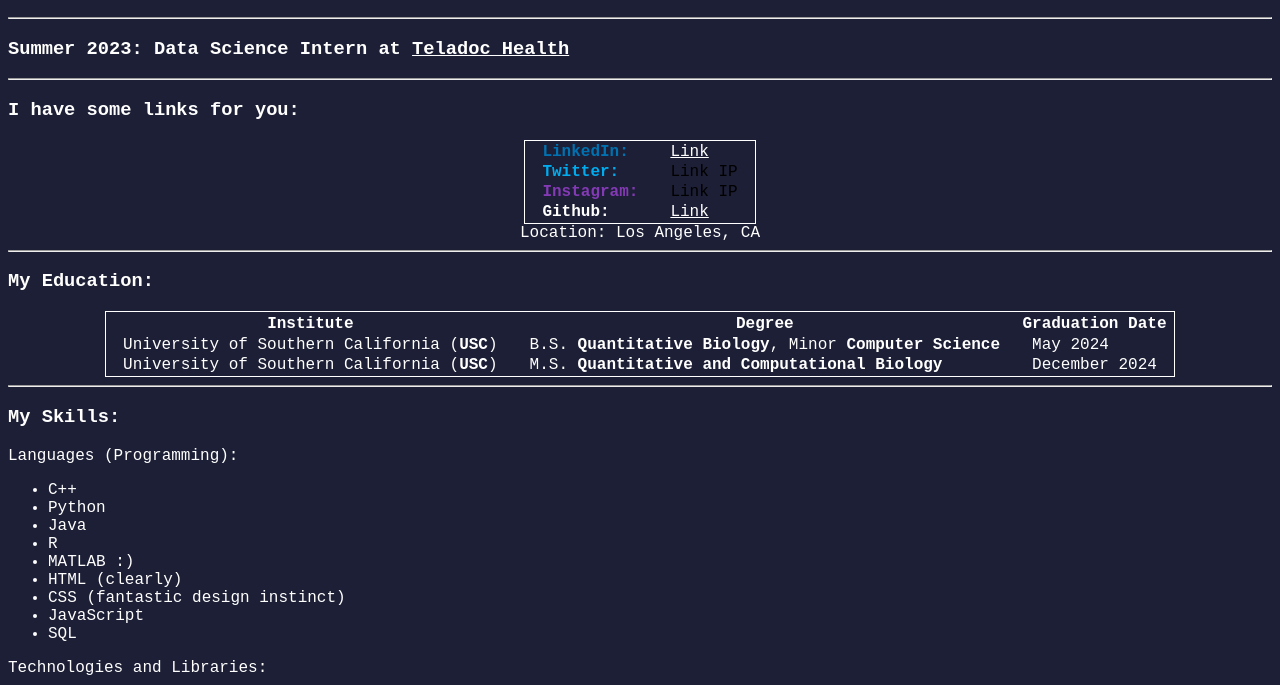
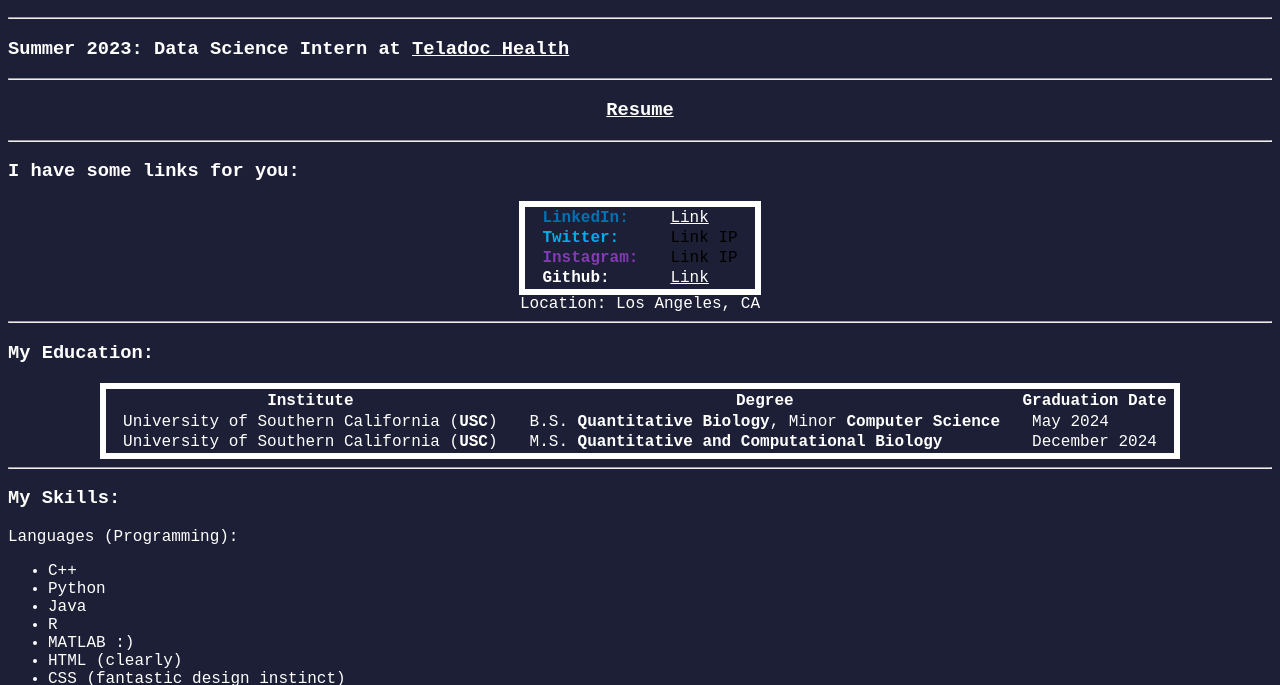
Before and after one commit to ntan25/actually-my-website, a plain HTML site: page index.html in a window 1280 px wide. Shown: the part 95-780 px from the top of the page. Drawn offline with Linux system fonts and the light colour scheme.

Commit message:
added resume link

```diff
--- a/index.html
+++ b/index.html
@@ -21,6 +21,8 @@
         <hr style="color: white; ">
         <h3 style="left: 200px;">Summer 2023: Data Science Intern at <a style="color: white; " href="https://www.teladochealth.com/">Teladoc Health</a></h3>
         <hr style="color: white; ">
+        <h3 style="text-align: center;"><a style="color: white;" href="assets/Neel-Tangella-Resume.pdf" target="_blank">Resume</a></h3>
+        <hr>
         <h3>I have some links for you:</h3>
         <table>
             <tr><td><strong style="color:#0072b1;">LinkedIn: </strong></td><td><a style="color: white; "href="https://www.linkedin.com/in/neel-tangella/" target="_blank">Link</a></td></tr>
--- a/styles.css
+++ b/styles.css
@@ -57,7 +57,7 @@ img{
 table{
     margin: auto;
     font-family: 'Courier New', Courier, monospace;
-    border:1px solid white;
+    border:6px solid white;
     justify-content: center;
     vertical-align: middle;
 }
```
Also changed, not shown: 1 other file.
